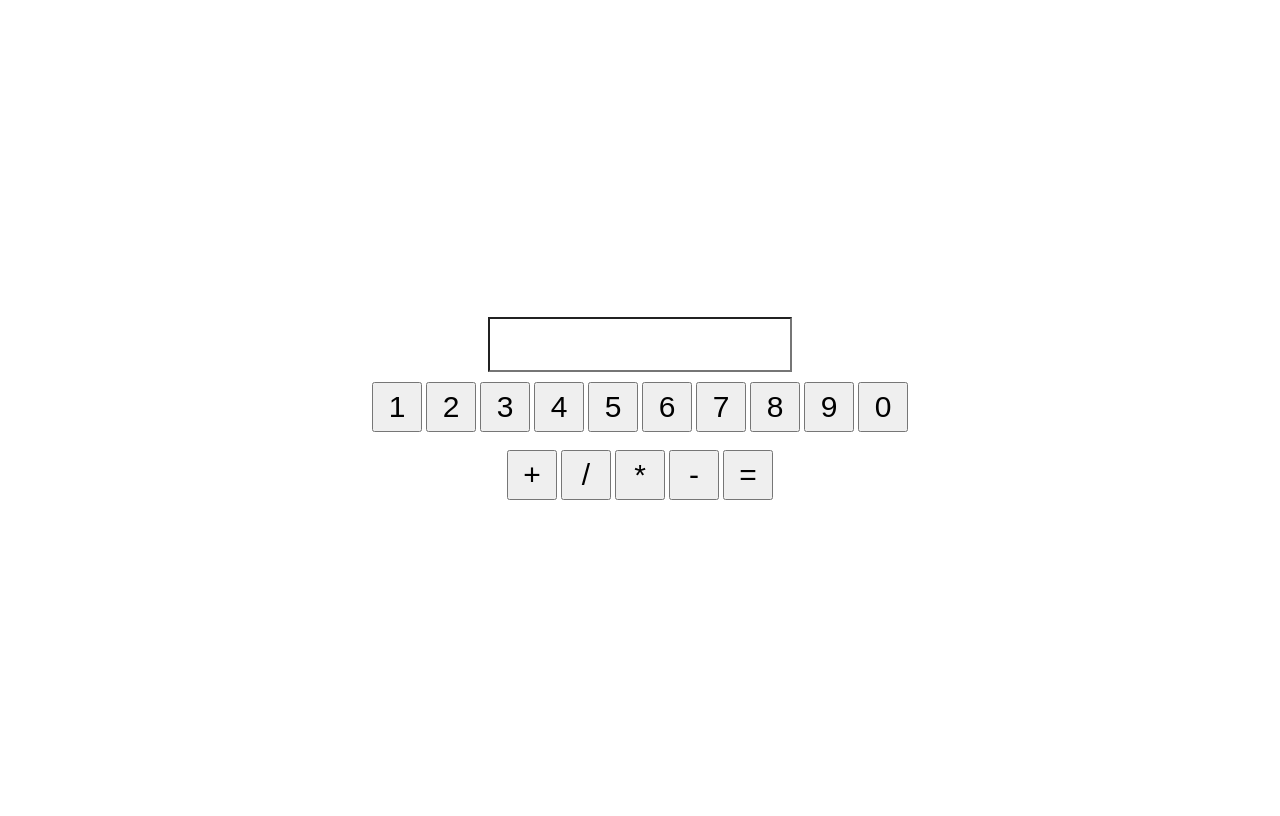
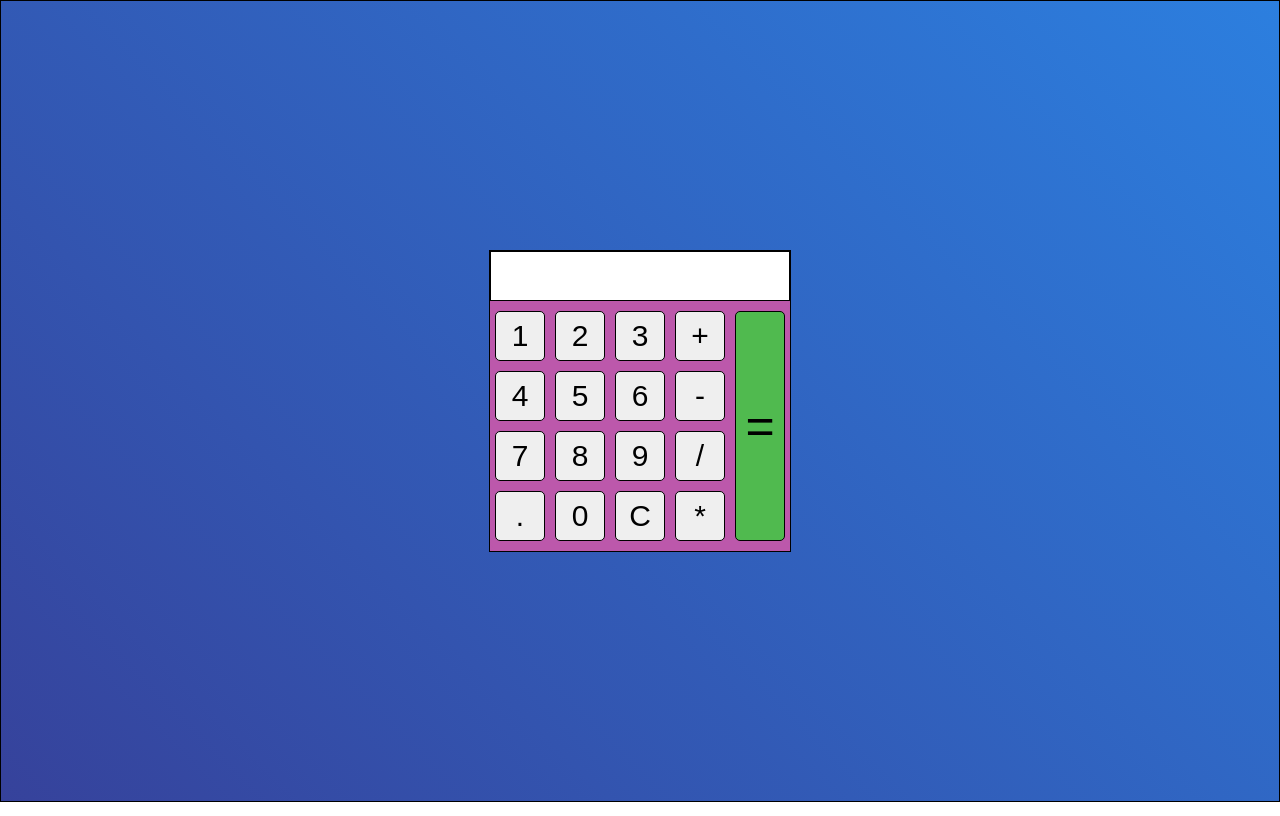
Before and after one commit to sanchezzfacu/calculadora-vanillaJS, a website with bundled scripts: page index.html in a window 1280 px wide. Built offline with nearby package versions, Linux system fonts and the light colour scheme.

Commit message:
estilos terminados    margin: auto;

```diff
--- a/index.css
+++ b/index.css
@@ -1,9 +1,16 @@
+* {
+    padding: 0;
+    margin: 0;
+}
+
 body {
     height: 100vh;
     display: flex;
     align-items: center;
     justify-content: center;
     flex-direction: column;
+    border: 1px solid #000;
+    background: linear-gradient(45deg, #36429b, #2c7fdf );
 }
 
 .input {
@@ -12,27 +19,84 @@ body {
 }
 
 #input2 {
-    border-bottom: none;
     outline: none;
     text-align: right;
     font-size: 13px;
     padding-top: 3px;
     letter-spacing: 2px;
+    border: 1px solid #000;
+    border-bottom: none;
 }
 
 #input {
-    margin:     0px;
+    border: 1px solid #000;
     height: 30px;
     text-align: right;
     padding-right: 10px;
     border-top: none;
-    margin-bottom: 10px;
     outline: none;
     font-size: 22px;
 }
 
-.numbers button, .operaciones button {
+.numbers button {
     width: 50px;
     height: 50px;
     font-size: 30px;
+    margin: 5px;
 }
+
+.operaciones button {
+    width: 50px;
+    height: 50px;
+    font-size: 30px;
+    margin-top: 10px;
+    margin-bottom: 10px;
+    margin-left: 5px;
+    margin-right: 5px;
+}
+
+.operaciones button, .numbers button{
+    display: flex;
+    flex-direction: column;
+    align-items: center;
+    justify-content: center;
+    text-align: center;
+    border-radius: 5px;
+    border: 1px solid #000;
+}
+
+.buttons-container {
+    display: flex;
+    align-items: center;
+    justify-content: center;
+    background-color: #bc58ab;
+    border-radius: 10px;
+}
+
+.fila {
+    display: flex;
+    flex-direction: row;
+}
+
+.calculator-container {
+    background-color: #bc58ab;
+    border: 1px solid #000;
+}
+
+.equal-button button {
+    width: 90%;
+    display: flex;
+    align-items: center;
+    justify-content: center;
+    margin-bottom: 5px;
+    margin-top: 10px;
+    margin-right: 5px;
+    margin-left: 5px;
+    height: 230px;
+    width: 50px;
+    margin-bottom: 10px;
+    font-size: 50px;
+    background-color: rgba(72, 194, 72, 0.926);
+    border: 1px solid #000;
+    border-radius: 5px;
+}
--- a/index.html
+++ b/index.html
@@ -5,35 +5,52 @@
     <meta http-equiv="X-UA-Compatible" content="IE=edge">
     <meta name="viewport" content="width=device-width, initial-scale=1.0">
     <link rel="stylesheet" href="./index.css">
-    <title>Mayor de edad o no?</title>
+    <title>Calculadora | Facundo Sanchez</title>
     <script type="module" src="./index.js" ></script>
     <script type="module" src="./constantes.js" ></script>
 
 </head>
     <body>
+        <div class="calculator-container">
             <div class="input">
-            <input id="input2" readonly onmousedown=" return false" type="text">
+                <input id="input2" readonly onmousedown="false" type="text">
                 <input id="input"  type="text">
             </div>
+            <div class="buttons-container">
                 <div class="numbers">
+                    <div class="fila">
                         <button id="uno" value="1">1</button>
                         <button id="dos" value="2">2</button>
                         <button id="tres" value="3">3</button>
+                    </div>
+                    <div class="fila">
                         <button id="cuatro" value="4">4</button>
                         <button id="cinco" value="5">5</button>
                         <button id="seis" value="6">6</button>
+                    </div>
+                    <div class="fila">
                         <button id="siete" value="7">7</button>
                         <button id="ocho" value="8">8</button>
                         <button id="nueve" value="9">9</button>
+                    </div>
+                    <div class="fila">
+                        <button>.</button>
                         <button id="cero" value="0">0</button>
+                        <button>C</button>
                     </div>
-        <br>
+
+                </div>
                 <div class="operaciones">
                     <button id="sumar" value="+">+</button>
+                    <button id="restar" value="-">-</button>
                     <button id="dividir" value="/">/</button>
                     <button id="multiplicar" value="*">*</button>
-            <button id="restar" value="-">-</button>
+                </div>
+                <div class="equal-button">
                     <button id="igual" value="=">=</button>
                 </div>
+            </div>
+        </div>
+
     </body>
 </html>
```
Lines whose indentation alone changed are shown as unchanged.
